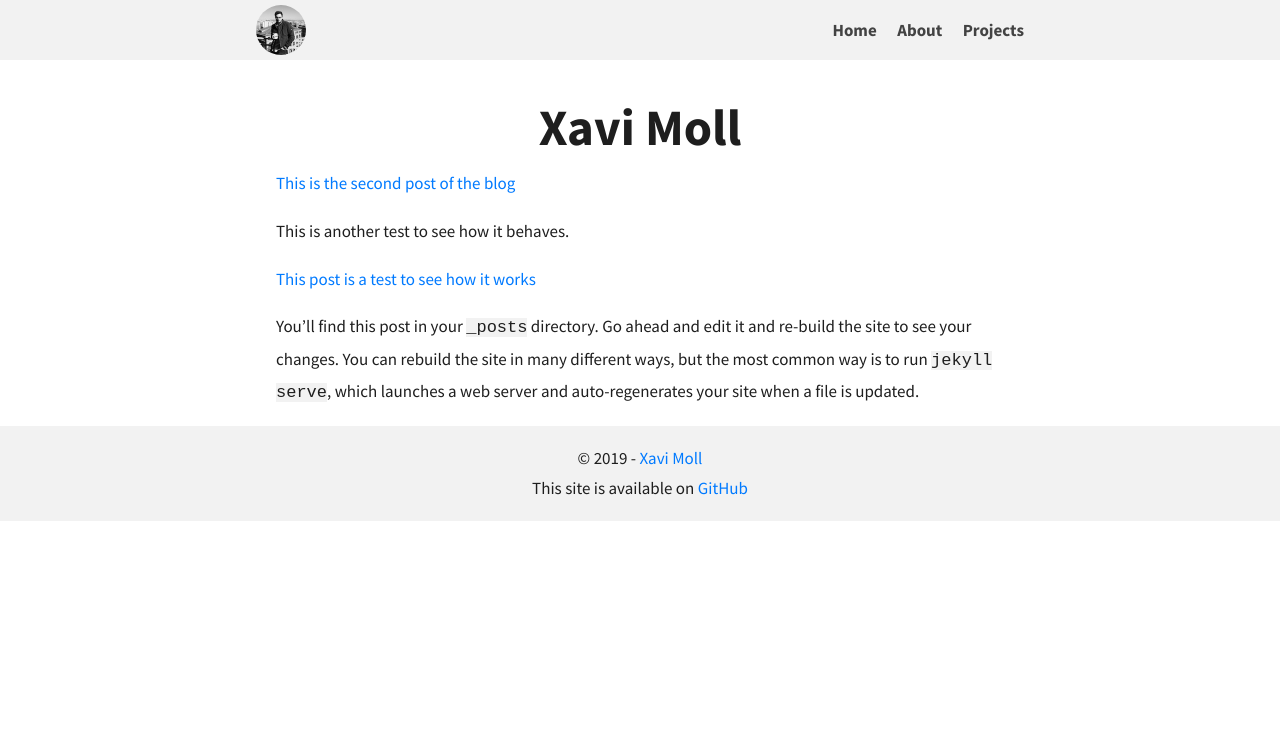
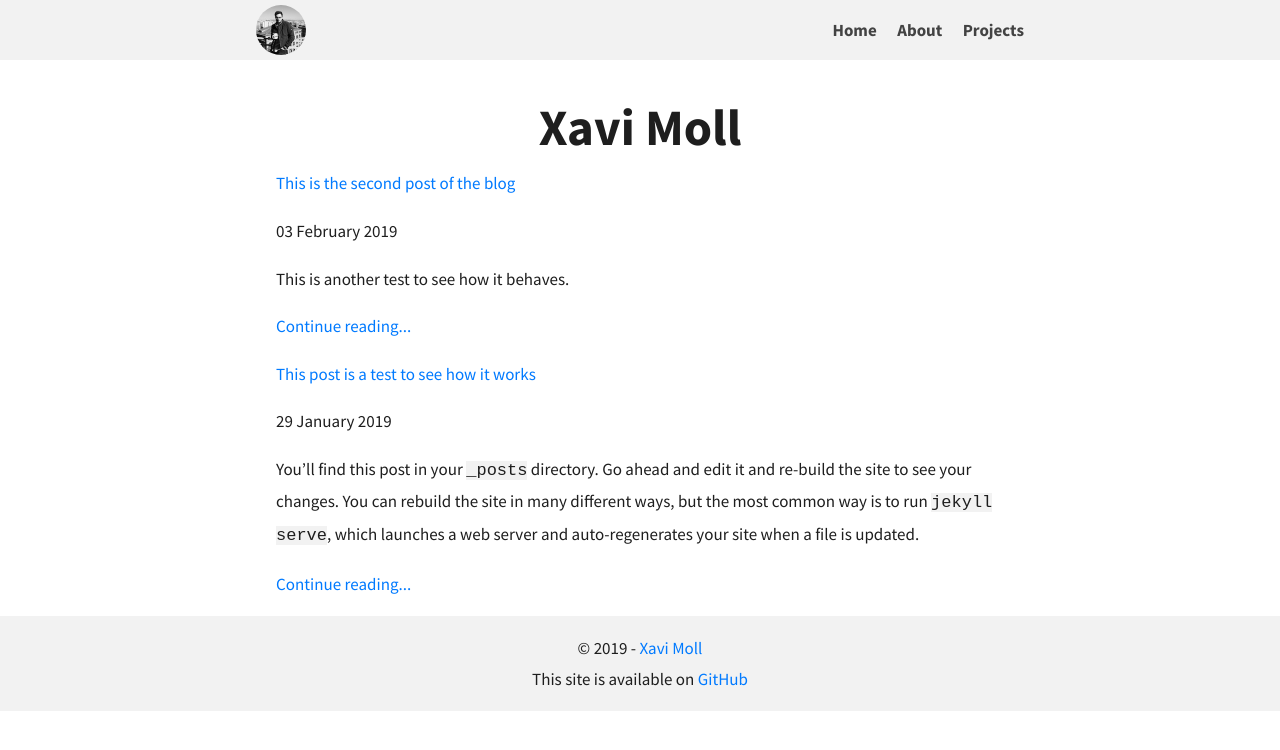
Before and after one commit to xmollv/xmollv.github.io, a Jekyll site: the page built from pages/home.html, in a window 1280 px wide. Shown: the top 750 px of the page. Built offline with Jekyll 4.4.1, drawn with Linux system fonts in a browser that asks for light colours.

Commit message:
More stuff on the homepage

```diff
--- a/pages/home.html
+++ b/pages/home.html
@@ -7,6 +7,7 @@
 {% for post in site.posts %}
     <div class="home_item">
         <a id="home_item_link" href="{{ post.url }}">{{ post.title }}</a>
-        <p>{{post.excerpt}}</p>
+        <p>{{post.date | date_to_long_string}}</p>
+        <p>{{post.excerpt}} <a href="{{ post.url }}">Continue reading...</a></p>
     </div>
 {% endfor %}
```
